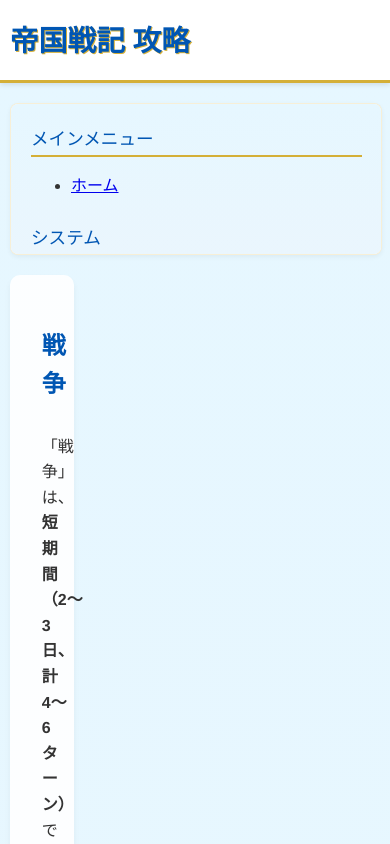
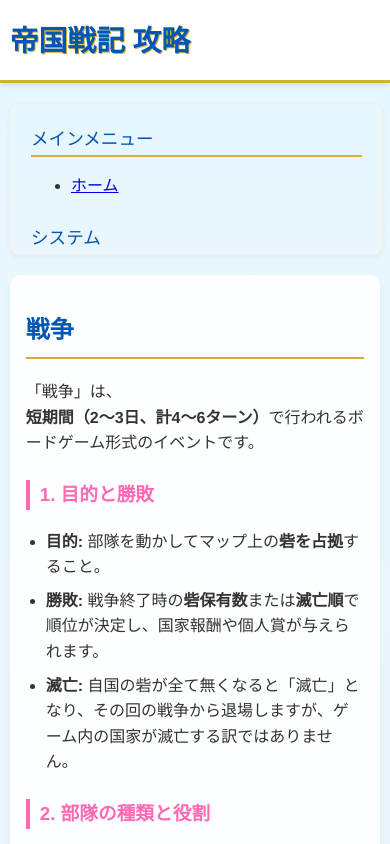
Before and after one commit to teisen-fan/empire, a plain HTML site: page war.html in a window 390 px wide. Shown: the top 844 px of the page. Drawn offline with Linux system fonts and the light colour scheme.

Commit message:
Add files via upload
ブラウザの横幅が狭いときに文字が１文字ずつ改行されてしまう現象の修正

```diff
--- a/styles.css
+++ b/styles.css
@@ -25,6 +25,8 @@ body {
     line-height: 1.6;
     background-image: linear-gradient(to bottom, #e6f7ff, #fff0f5);
     min-height: 100vh;
+    min-width: 320px;
+    /* Prevent layout from becoming too narrow */
 }
 
 /* Iframe Styles */
@@ -301,9 +303,19 @@ footer a:hover {
         flex-direction: column;
     }
 
+    .main-content-column {
+        width: 100%;
+        /* Reset width to auto/100% when stacked vertically */
+    }
+
     .sidebar {
         width: 100%;
         position: static;
         max-height: none;
     }
+
+    .content-page {
+        padding: 1rem;
+        /* Reduce padding on mobile to provide more text space */
+    }
 }
```
